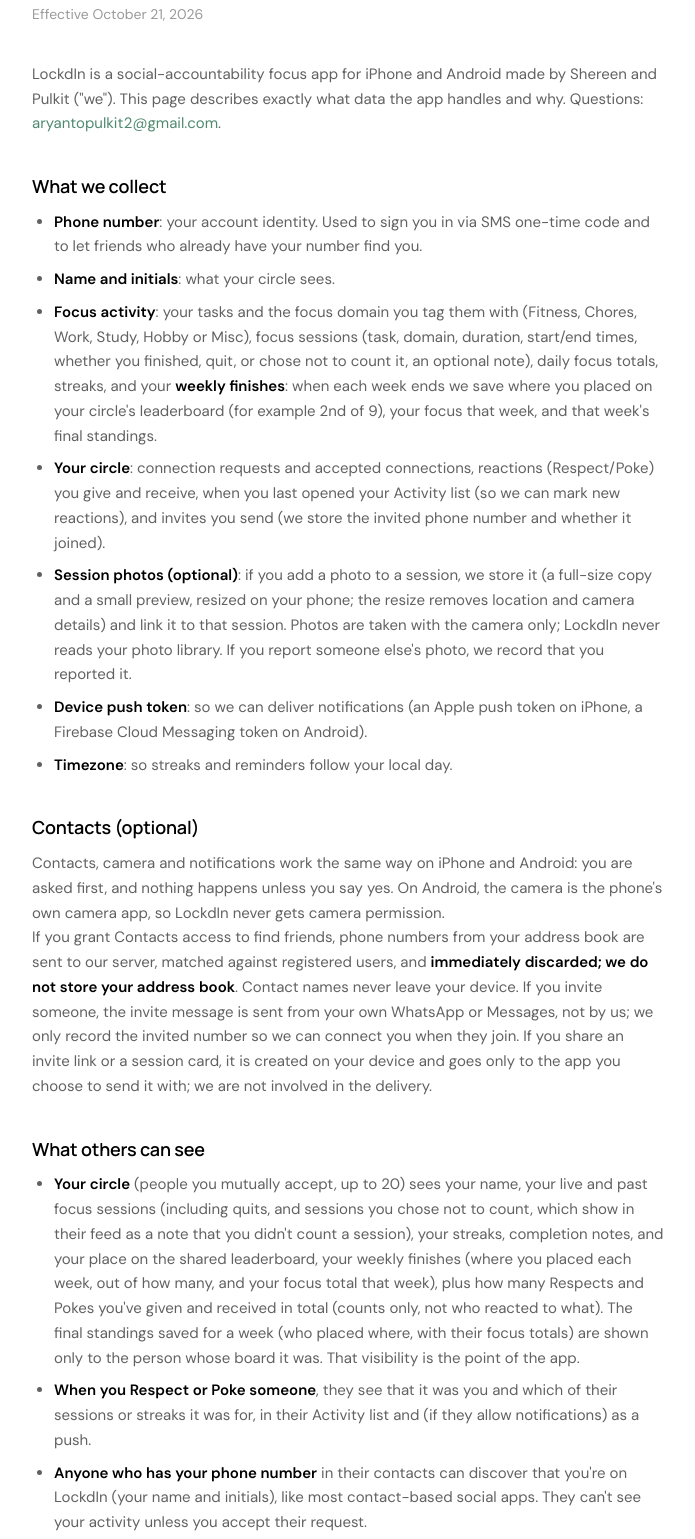
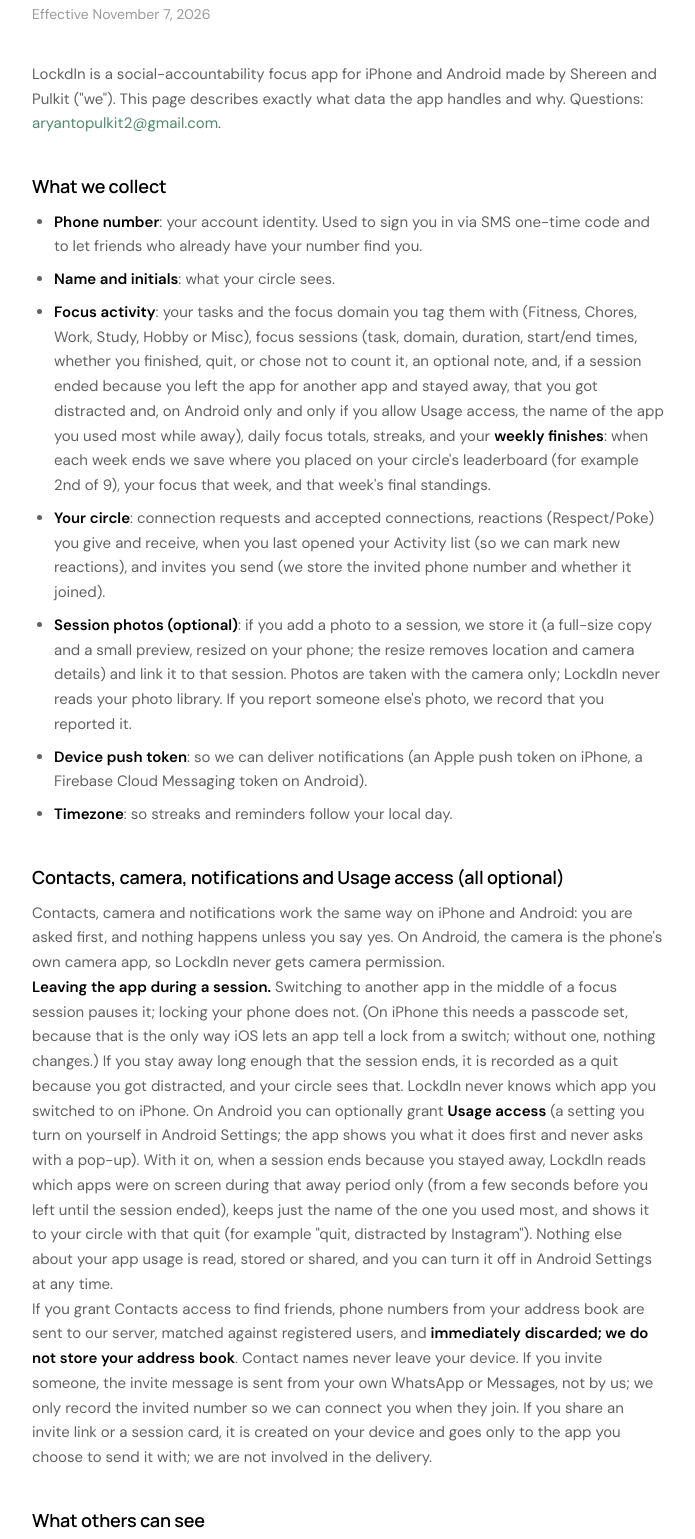
Before and after one commit to Pulkit-Sinha/portfolio-website, a plain HTML site: page lockdin/privacy/index.html in a window 1280 px wide. Shown: the part 212-1751 px from the top of the page, without its empty margins (292-987 px from the left). Drawn offline with Linux system fonts and the light colour scheme.

Commit message:
LockdIn privacy: away detection (distracted quits, Android Usage access), effective Nov 7 2026

```diff
--- a/lockdin/privacy/index.html
+++ b/lockdin/privacy/index.html
@@ -57,7 +57,7 @@
 <div class="eyebrow"><span>Privacy policy</span></div>
 
 <h1>Your data, <span class="signal">exactly.</span></h1>
-<p class="updated">Effective October 21, 2026</p>
+<p class="updated">Effective November 7, 2026</p>
 
 <p>LockdIn is a social-accountability focus app for iPhone and Android made by Shereen and Pulkit ("we").
 This page describes exactly what data the app handles and why. Questions:
@@ -69,7 +69,10 @@ This page describes exactly what data the app handles and why. Questions:
       code and to let friends who already have your number find you.</li>
   <li><strong>Name and initials</strong>: what your circle sees.</li>
   <li><strong>Focus activity</strong>: your tasks and the focus domain you tag them with (Fitness, Chores, Work, Study, Hobby or Misc), focus sessions (task, domain, duration,
-      start/end times, whether you finished, quit, or chose not to count it, an optional note), daily focus totals,
+      start/end times, whether you finished, quit, or chose not to count it, an optional note,
+      and, if a session ended because you left the app for another app and stayed away, that
+      you got distracted and, on Android only and only if you allow Usage access, the name of
+      the app you used most while away), daily focus totals,
       streaks, and your <strong>weekly finishes</strong>: when each week ends we save where you
       placed on your circle's leaderboard (for example 2nd of 9), your focus that week, and that
       week's final standings.</li>
@@ -86,8 +89,20 @@ This page describes exactly what data the app handles and why. Questions:
   <li><strong>Timezone</strong>: so streaks and reminders follow your local day.</li>
 </ul>
 
-<h2>Contacts (optional)</h2>
+<h2>Contacts, camera, notifications and Usage access (all optional)</h2>
 <p>Contacts, camera and notifications work the same way on iPhone and Android: you are asked first, and nothing happens unless you say yes. On Android, the camera is the phone's own camera app, so LockdIn never gets camera permission.</p>
+<p><strong>Leaving the app during a session.</strong> Switching to another app in the middle of
+a focus session pauses it; locking your phone does not. (On iPhone this needs a passcode set,
+because that is the only way iOS lets an app tell a lock from a switch; without one, nothing
+changes.) If you stay away long enough that the session ends, it is recorded as a quit because
+you got distracted, and your circle sees that. LockdIn never knows which app you switched to on
+iPhone. On Android you can optionally grant <strong>Usage access</strong> (a setting you turn
+on yourself in Android Settings; the app shows you what it does first and never asks with a
+pop-up). With it on, when a session ends because you stayed away, LockdIn reads which apps were
+on screen during that away period only (from a few seconds before you left until the session
+ended), keeps just the name of the one you used most, and shows it to your circle with that
+quit (for example "quit, distracted by Instagram"). Nothing else about your app usage is read,
+stored or shared, and you can turn it off in Android Settings at any time.</p>
 <p>If you grant Contacts access to find friends, phone numbers from your address book are sent to
 our server, matched against registered users, and <strong>immediately discarded; we do not store
 your address book</strong>. Contact names never leave your device. If you invite someone, the
@@ -99,7 +114,9 @@ involved in the delivery.</p>
 <h2>What others can see</h2>
 <ul>
   <li><strong>Your circle</strong> (people you mutually accept, up to 20) sees your name, your live
-      and past focus sessions (including quits, and sessions you chose not to count, which show
+      and past focus sessions (including quits, whether a quit happened because you left the app
+      and stayed away, and, from Android with Usage access on, the name of the app you were in,
+      and sessions you chose not to count, which show
       in their feed as a note that you didn't count a session), your streaks, completion notes, and your place on
       the shared leaderboard, your weekly finishes (where you placed each week, out of how
       many, and your focus total that week), plus how many Respects and Pokes you've given and received in total
```
